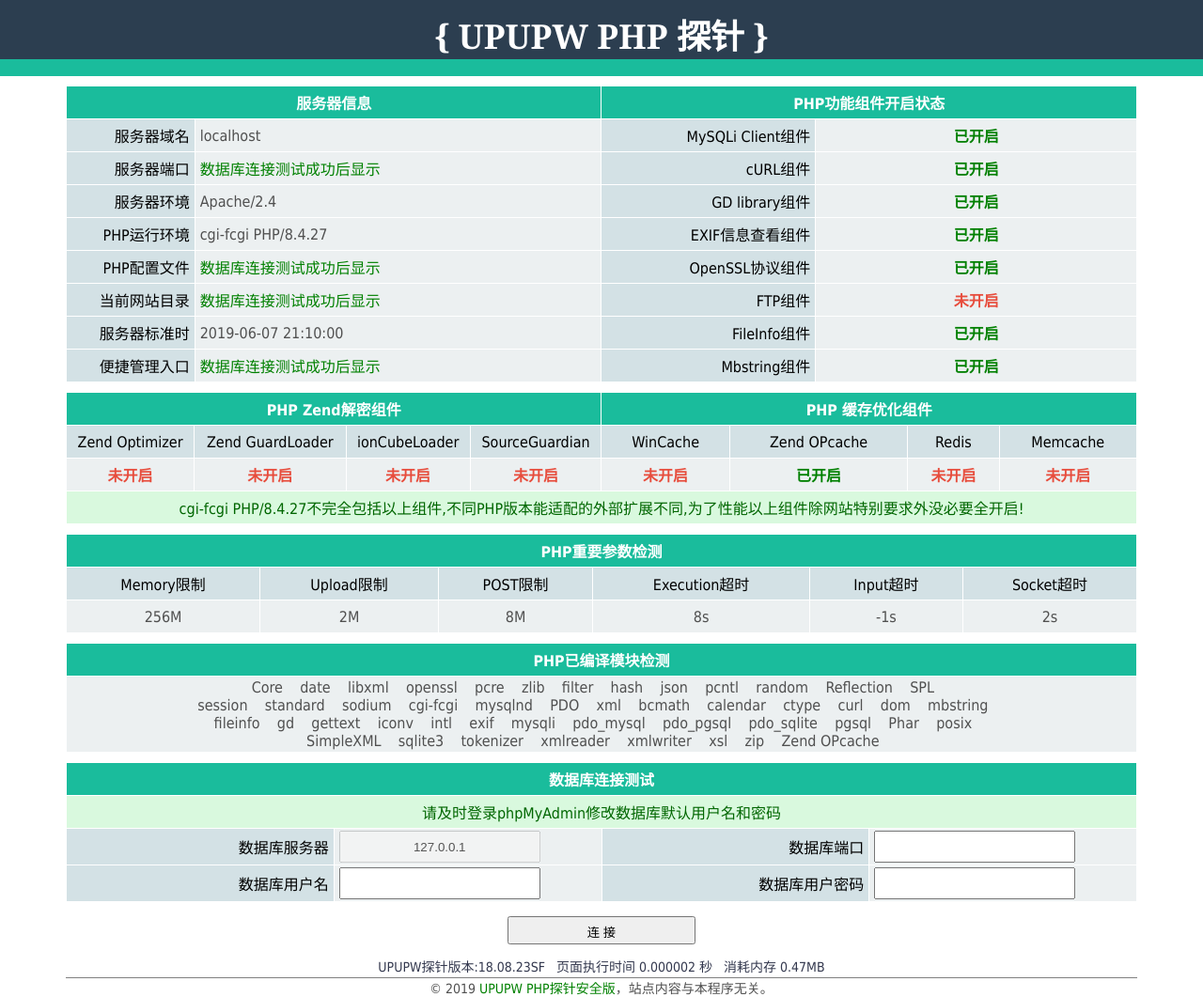
After one commit to shinrariel/GoDanmu-main, a PHP site: page /1/u.php in a window 1280 px wide. The commit adds this page. Shown: the whole page at 94% size. Run offline with PHP 8.4, Linux system fonts and the light colour scheme; data that the repository does not hold is empty.

```diff
--- a/ass/assessor.php
+++ b/ass/assessor.php
@@ -1,12 +1,12 @@
 <?php
 session_start();
-if(empty($_SESSION["UID"]))
+require 'class/checklogin.class.php';
+if(!allowLogin())
 {
     header("Location:index.php");
     }
 ?>
-<!DOCTYPE html PUBLIC "-//W3C//DTD XHTML 1.0 Transitional//EN" "http://www.w3.org/TR/xhtml1/DTD/xhtml1-transitional.dtd">
-<html xmlns="http://www.w3.org/1999/xhtml">
+<html>
 <head>
 	<meta http-equiv="X-UA-Compatible" content="IE=edge">
     <meta name="viewport" content="width=device-width, initial-scale=1">
--- /dev/null
+++ b/ass/class/checklogin.class.php
@@ -0,0 +1,5 @@
+<?php
+function allowLogin(){
+    return 1;
+}
+?>
--- a/ass/class/index.class.php
+++ b/ass/class/index.class.php
@@ -1,3 +1,6 @@
+	<?php
+	/*
+	贝齿：我忘了这个代码是干嘛用的了，先注了再说
 	session_start();
 	$time=time();
 	$uid_file=fopen("uid.now","r+");
@@ -19,3 +22,5 @@
 		$_SESSION[assid]=md5($ass_string);
 	}
 	echo("您的session名为：".$_COOKIE['PHPSESSID'].",<br>"."您的临时变量为:".$_SESSION[assid].",<br>"."您的审核员ID为：".$_SESSION[assid].",<br>"."您的UID为：".$_SESSION[UID].",<br>"."您的登陆时间：".date("Y-m-d H-i-s",$_SESSION[time_breaker]));
+	*/
+	?>
--- a/ass/class/infooutput.alixa.class.php
+++ b/ass/class/infooutput.alixa.class.php
@@ -1,3 +1,4 @@
 <?php
-	echo("您的session名为：".$_COOKIE['PHPSESSID'].",<br>"."您的临时变量为:".$_SESSION[assid].",<br>"."您的审核员ID为：".$_SESSION[assid].",<br>"."您的UID为：".$_SESSION[UID].",<br>"."您的登陆时间：".date("Y-m-d H-i-s",$_SESSION[time_breaker]));
+//弃用这个文件
+allinfooutput();
 ?>
--- a/ass/wsconnect_ass.js
+++ b/ass/wsconnect_ass.js
@@ -25,6 +25,7 @@
 
     function connect(server, port) {
         var ws = new WebSocket('ws://' + server + ':' + port + '/sub');
+
         var auth = false;
 
         ws.onopen = function() {
--- a/index.html
+++ b/index.html
@@ -61,7 +61,7 @@
             return re.test(str);
         }
         //服务器IP与端口
-        window.server_ip = "shinrariel.com";
+        window.server_ip = "172.16.220.128";
         window.server_port = "7172";
 
         //主函数，点击按钮后调用
--- /dev/null
+++ b/u.php
@@ -0,0 +1,280 @@
+<?php
+/* http://www.upupw.net */
+/* webmaster@upupw.net */
+$version="18.08.23SF";
+date_default_timezone_set('Asia/Shanghai') && error_reporting(0);
+function _GET($n) { return isset($_GET[$n]) ? $_GET[$n] : NULL; }
+function _SERVER($n) { return isset($_SERVER[$n]) ? $_SERVER[$n] : '[undefine]'; }
+function memory_usage() { $memory  = ( ! function_exists('memory_get_usage')) ? '0' : round(memory_get_usage()/1024/1024, 2).'MB'; return $memory;}
+function micro_time_float() { $mtime = microtime(); $mtime = explode(' ', $mtime); return $mtime[1] + $mtime[0];}
+function get_hash() {
+  return sha1(uniqid());
+}
+@session_start();
+$currentTime = time();
+$changeTime = 86400;
+$rand = '';
+if(isset($_SESSION['time']) and ($currentTime - $_SESSION['time']) < $changeTime) {
+  $rand = $_SESSION['rand'];
+}else{
+  $_SESSION['time'] = $currentTime;
+  $_SESSION['rand'] = $rand = get_hash();
+}
+@header("content-Type: text/html; charset=utf-8");
+define('YES', '<span style="color: #008000; font-weight : bold;">已开启</span>');
+define('NO', '<span style="color: #e74c3c; font-weight : bold;">未开启</span>');
+if ($_POST['mysqlPort']=="") {
+$host="127.0.0.1";
+} else {
+$host="127.0.0.1:".$_POST['mysqlPort'];
+}
+$Info = array();
+$Info['php_ini_file'] = function_exists('php_ini_loaded_file') ? php_ini_loaded_file() : '[undefine]';
+$mcrypt = get_extension_funcs('mcrypt') ? YES : NO;
+$ftp = get_extension_funcs('ftp') ? YES : NO;
+$link = @mysqli_connect($host, $_POST['mysqlUser'], $_POST['mysqlPassword']);
+$errno = mysqli_connect_errno();
+$pinfo = $rand;
+$up_start = micro_time_float();
+if (_GET($pinfo) == 'phpinfo') {
+if (function_exists('phpinfo')) phpinfo();
+else echo "PHPINFO函数已被禁用无法正常显示详细信息!";
+exit;
+}
+?>
+<!DOCTYPE html PUBLIC "-//W3C//DTD XHTML 1.0 Transitional//EN" "http://www.w3.org/TR/xhtml1/DTD/xhtml1-transitional.dtd">
+<html xmlns="http://www.w3.org/1999/xhtml">
+<head>
+<meta http-equiv="Content-Type" content="text/html; charset=utf-8" />
+<title>UPUPW PHP探针安全版</title>
+<meta name="keywords" content="php探针,upupw探针,PHP探针安全版,php7探针,phpinfo,php扩展,数据库连接测试" />
+<meta name="description" content="upupw php探针安全版兼容最新php7,需成功测试连接本地数据库后才显示phpinfo动态链接页面和网站路径,更安全的php探针." />
+<meta name="author" content="UPUPW" />
+<meta name="reply-to" content="webmaster@upupw.net" />
+<meta name="copyright" content="UPUPW Team" />
+<style type="text/css">
+<!--
+*{margin:0px;padding:0px;}
+body {background-color:#FFFFFF;color:#000000;margin:0px;font-family:"\5fae\8f6f\96c5\9ed1",tahoma,arial,sans-serif;}
+input {text-align:center;width:200px;height:20px;padding:5px;}
+a:link {color:green; text-decoration:none;}
+a:visited {color:green;text-decoration:none;}
+a:active {color:green;text-decoration:none;}
+a:hover {color:#ed776b;text-decoration:none;}
+table {border-collapse:collapse;margin:10px 0px;clear:both;}
+.inp tr th, td {padding:2px 5px 2px 5px;vertical-align:center;text-align:center;height:30px; border:1px #FFFFFF solid;}
+.head1 {background-color:#2c3e50;width:100%;font-size:36px;color:#ffffff; padding-top: 10px; text-align: center; font-family: Georgia, "Times New Roman", Times, serif; font-weight: bold; }
+.head2 {background-color:#1abc9c;width:100%;font-size:18px;height:18px;color:#ffffff;}
+.el {text-align: center; background-color: #d3e1e5; }
+.er {text-align: right; background-color: #d3e1e5; }
+.ec {text-align: center; background-color: #1abc9c; font-weight: bold; color: #FFFFFF;}
+.fl {text-align: left; background-color: #ecf0f1; color: #505050; }
+.fr {text-align:right;background-color:#eeeeee;color:#505050;}
+.fc {text-align: center; background-color: #ecf0f1; color: #505050; }
+.ft {text-align:center;background-color: #D9F9DE;color:#060;}
+a.arrow {font-family:webdings,sans-serif;font-size:10px;}
+a.arrow:hover {color:#ff0000;text-decoration:none;}
+-->
+</style>
+</head>
+<body>
+<div class="head1"><a href="http://www.upupw.net/tanzhen/n126.html" style="color:#ffffff" >{ UPUPW PHP 探针 }</a></div>
+<div class="head2"></div>
+<div style="margin:0 auto;width:1140px;overflow:hidden;">
+<table width="100%" class="inp">
+<tr>
+<th colspan="2" class="ec" width="50%">服务器信息</th>
+<th colspan="2" class="ec" width="50%">PHP功能组件开启状态</th>
+</tr>
+<tr>
+<td class="er" width="12%">服务器域名</td>
+<td class="fl" width="38%"><?=_SERVER('SERVER_NAME')?></td>
+<td class="er" width="20%">MySQLi Client组件</td>
+<td class="fc" width="30%"><?=get_extension_funcs('mysqli') ? YES : NO ?></td>
+</tr>
+<tr>
+<td class="er">服务器端口</td>
+<td class="fl">
+<?php if(isset($_POST['act'])) {?>
+<?=($link)?_SERVER('SERVER_ADDR').':'._SERVER('SERVER_PORT'):"<span style='color:red'>数据库连接测试错误拒绝显示</span>"?>
+<?php }
+else echo "<a href='#data'><span style='color:green'>数据库连接测试成功后显示</span></a>";
+?>
+</td>
+<td class="er">cURL组件</td>
+<td class="fc"><?=get_extension_funcs('curl') ? YES : NO ?></td>
+</tr>
+<tr>
+<td class="er">服务器环境</td>
+<td class="fl"><?=stripos(_SERVER('SERVER_SOFTWARE'), 'PHP')?_SERVER('SERVER_SOFTWARE'):_SERVER('SERVER_SOFTWARE')?></td>
+<td class="er">GD library组件</td>
+<td class="fc"><?=get_extension_funcs('gd') ? YES : NO ?></td>
+</tr>
+<tr>
+<td class="er">PHP运行环境</td>
+<td class="fl"><?=PHP_SAPI .' PHP/'.PHP_VERSION?></td>
+<td class="er">EXIF信息查看组件</td>
+<td class="fc"><?=get_extension_funcs('exif') ? YES : NO ?></td>
+</tr>
+<tr>
+<td class="er">PHP配置文件</td>
+<td class="fl" style="word-break:break-all;word-wrap:break-word"><?php if(isset($_POST['act'])) {?>
+<?=($link)?htmlentities($Info['php_ini_file']):"<span style='color:red'>数据库连接测试错误拒绝显示</span>"?>
+<?php }
+else echo "<a href='#data'><span style='color:green'>数据库连接测试成功后显示</span></a>";
+?>
+</td>
+<td class="er">OpenSSL协议组件</td>
+<td class="fc"><?=get_extension_funcs('openssl') ? YES : NO ?></td>
+</tr>
+<tr>
+<td class="er">当前网站目录</td>
+<td class="fl" style="word-break:break-all;word-wrap:break-word"><?php if(isset($_POST['act'])) {?>
+<?=($link)?htmlentities(_SERVER('DOCUMENT_ROOT')):"<span style='color:red'>数据库连接测试错误拒绝显示</span>"?>
+<?php }
+else echo "<a href='#data'><span style='color:green'>数据库连接测试成功后显示</span></a>";
+?>
+</td>
+<?php
+if(version_compare(PHP_VERSION,'7.0.0', '<')){
+	echo "<td class='er'>Mcrypt加密处理组件</td><td class='fc'>".$mcrypt."</td>";
+}else{
+	echo "<td class='er'>FTP组件</td><td class='fc'>".$ftp."</td>";
+}?>
+</tr>
+<tr>
+<td class="er">服务器标准时</td>
+<td class="fl">
+<?=gmdate('Y-m-d H:i:s', time() + 3600 * 8)?>
+</td>
+<td class="er" >FileInfo组件</td>
+<td class="fc"><?=get_extension_funcs('fileinfo') ? YES : NO ?></td>
+</tr>
+<tr>
+<td class="er">便捷管理入口</td>
+<td class="fl"><?php if(isset($_POST['act'])) {?>
+<?=($link)?"<a target='_blank' href='?$pinfo=phpinfo'>PHPINFO详细信息</a>":"<span style='color:red'>数据库连接测试错误拒绝显示</span>"?>
+<?php }
+else echo "<a href='#data'><span style='color:green'>数据库连接测试成功后显示</span></a>";
+?>
+</td>
+<td class="er">Mbstring组件</td>
+<td class="fc"><?=get_extension_funcs('mbstring') ? YES : NO ?></td>
+</tr>
+</table>
+<table width="100%" class="inp">
+<tr>
+<td colspan="4" class="ec" width="50%">PHP Zend解密组件</td>
+<td colspan="4" class="ec" width="50%">PHP 缓存优化组件</td>
+</tr>
+<tr>
+<td class="el">Zend Optimizer</td>
+<td class="el">Zend GuardLoader</td>
+<td class="el">ionCubeLoader</td>
+<td class="el">SourceGuardian</td>
+<td class="el">WinCache</td>
+<td class="el">Zend OPcache</td>
+<td class="el">Redis</td>
+<td class="el">Memcache</td>
+</tr>
+<tr>
+<td class="fc"><?=get_extension_funcs('Zend Optimizer') ? YES.' / '.OPTIMIZER_VERSION : NO ?></td>
+<td class="fc"><?=get_extension_funcs('Zend Guard Loader') ? YES : NO ?></td>
+<td class="fc"><?=get_extension_funcs('ionCube Loader') ? YES : NO ?></td>
+<td class="fc"><?=get_extension_funcs('SourceGuardian') ? YES : NO ?></td>
+<td class="fc"><?=get_extension_funcs('WinCache') ? YES : NO ?></td>
+<td class="fc"><?=get_extension_funcs('Zend OPcache') ? YES : NO ?></td>
+<td class="fc"><?=phpversion('redis') ? YES : NO ?></td>
+<td class="fc"><?=get_extension_funcs('memcache') ? YES : NO ?></td>
+</tr>
+<tr>
+<td colspan="8" class="ft"><?=PHP_SAPI .' PHP/'.PHP_VERSION?>不完全包括以上组件,不同PHP版本能适配的外部扩展不同,为了性能以上组件除网站特别要求外没必要全开启!</td>
+</tr>
+</table>
+<table width="100%" class="inp">
+<tr>
+<td colspan="6" class="ec" width="100%">PHP重要参数检测</td>
+</tr>
+<tr>
+<td class="el">Memory限制</td>
+<td class="el">Upload限制</td>
+<td class="el">POST限制</td>
+<td class="el">Execution超时</td>
+<td class="el">Input超时</td>
+<td class="el">Socket超时</td>
+</tr>
+<tr>
+<td class="fc"><?=ini_get('memory_limit')?></td>
+<td class="fc"><?=ini_get('upload_max_filesize')?></td>
+<td class="fc"><?=ini_get('post_max_size')?></td>
+<td class="fc"><?=ini_get('max_execution_time').'s'?></td>
+<td class="fc"><?=ini_get('max_input_time').'s'?></td>
+<td class="fc"><?=ini_get('default_socket_timeout').'s'?></td>
+</tr>
+</table>
+<table width="100%" class="inp">
+<tr>
+<th class="ec">PHP已编译模块检测</th>
+</tr>
+<tr>
+<td class="fl" style="text-align:center;">
+<?php
+$able=get_loaded_extensions();
+foreach ($able as $key=>$value) {
+if ($key!=0 && $key%13==0) {
+echo '<br />';
+}
+echo "$value&nbsp;&nbsp;&nbsp;&nbsp;";
+}
+?>
+</td>
+</tr>
+</table>
+<form method="post" action="<?=htmlentities($_SERVER['PHP_SELF'])?>">
+<table width="100%" id="data" class="inp">
+<tr>
+<th colspan="4" class="ec">数据库连接测试</th>
+</tr>
+<tr>
+<td colspan="4" class="ft">请及时登录phpMyAdmin修改数据库默认用户名和密码</td>
+</tr>
+<tr>
+<td width="25%" class="er">数据库服务器</td>
+<td width="25%" class="fl"><input type="text" name="mysqlHost" value="127.0.0.1" disabled="true"/></td>
+<td width="25%" class="er">数据库端口</td>
+<td width="25%" class="fl"><input type="text" name="mysqlPort" value="" /></td>
+</tr>
+<tr>
+<td class="er">数据库用户名</td>
+<td class="fl"><input type="text" name="mysqlUser" value="" /></td>
+<td class="er">数据库用户密码</td>
+<td class="fl"><input type="password" name="mysqlPassword" /></td>
+</tr>
+<tr>
+<td colspan="4" align="center" style="padding-top:15px"><input type="submit" value=" 连 接 " name="act" style="height:30px;" /></td>
+</tr>
+</table>
+</form>
+<?php if(isset($_POST['act'])) {?>
+<table width="100%" class="inp">
+<tr>
+<th colspan="4" class="ec">数据库测试结果</th>
+</tr>
+<?php
+if ($link) $str1 = '<span style="color: #008000; font-weight: bold;">连接正常 </span> ('.mysqli_get_server_info($link).')';
+else $str1 = '<span style="color: #ff0000; font-weight: bold;">连接错误</span><br />'.mysqli_connect_error();
+?>
+<tr>
+<td colspan="2" class="er" width="50%"><?=$host?></td>
+<td colspan="2" class="fl" width="50%"><?=$str1?></td>
+</tr>
+</table>
+<?php }?>
+<p style="color:#33384e;font-size:14px;text-align:center; margin-bottom:2px;">
+<?php $up_time = sprintf('%0.6f', micro_time_float() - $up_start);?>UPUPW探针版本:<?php echo $version?>&nbsp;&nbsp;&nbsp;页面执行时间 <?php echo $up_time?> 秒&nbsp;&nbsp;&nbsp;消耗内存 <?php echo memory_usage();?>
+</p>
+<hr style="width:100%; color:#cdcdcd" noshade="noshade" size="1" />
+<p style="color:#505050; font-size:14px; text-align:center;">&copy; <?php echo date("Y")?> <a href="http://www.upupw.net" target="_blank">UPUPW PHP探针安全版</a>，站点内容与本程序无关。</p>
+</div>
+</body>
+</html>
```
Also changed, not shown: ass/class/func.class.php (added, +33 -0 lines), ass/get_session.php (deleted, +0 -33 lines), ass/index.php (+6 -6 lines), ass/login.action.php (+27 -27 lines), testrand.php (added, +12 -0 lines), 2 other files.
